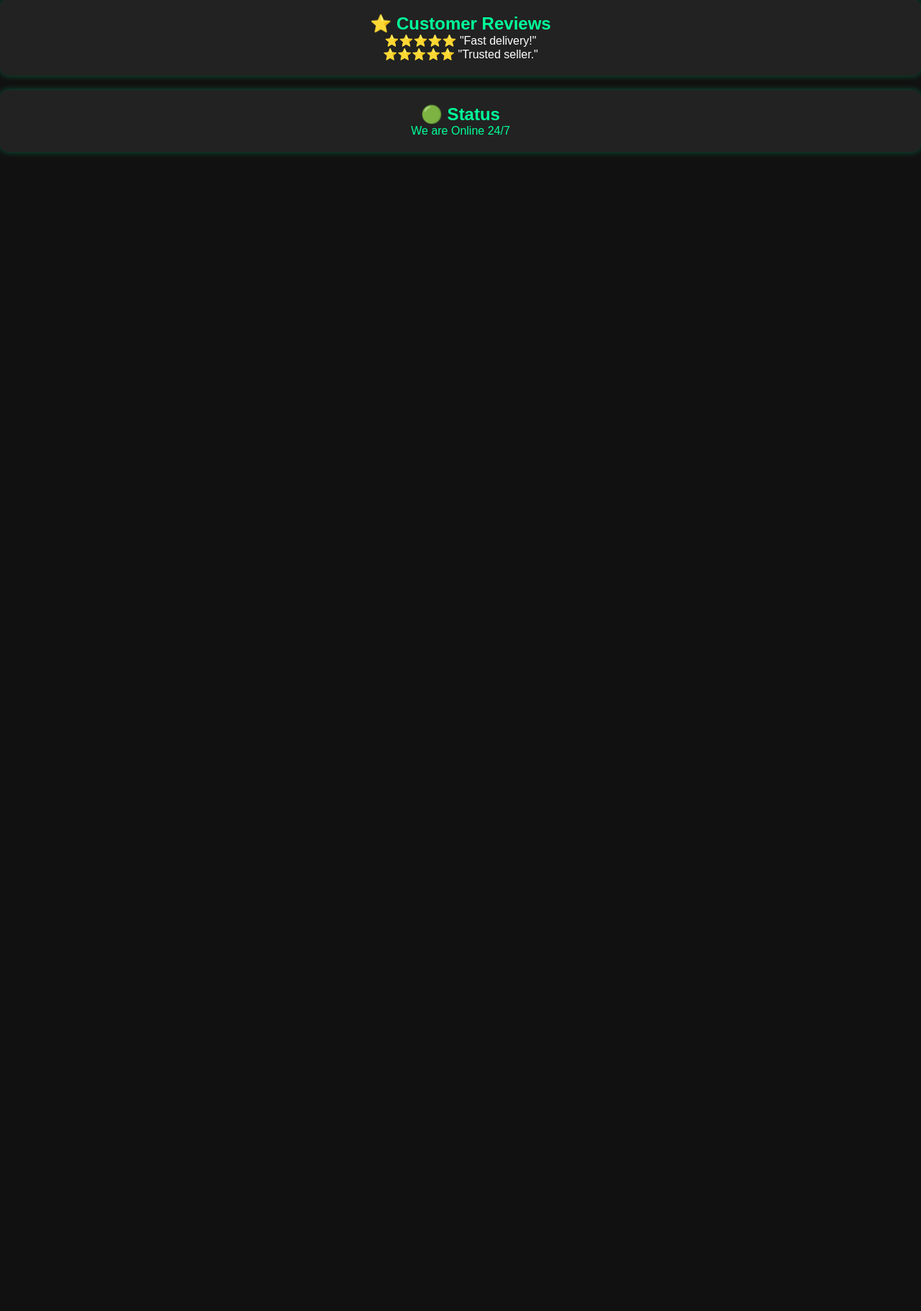
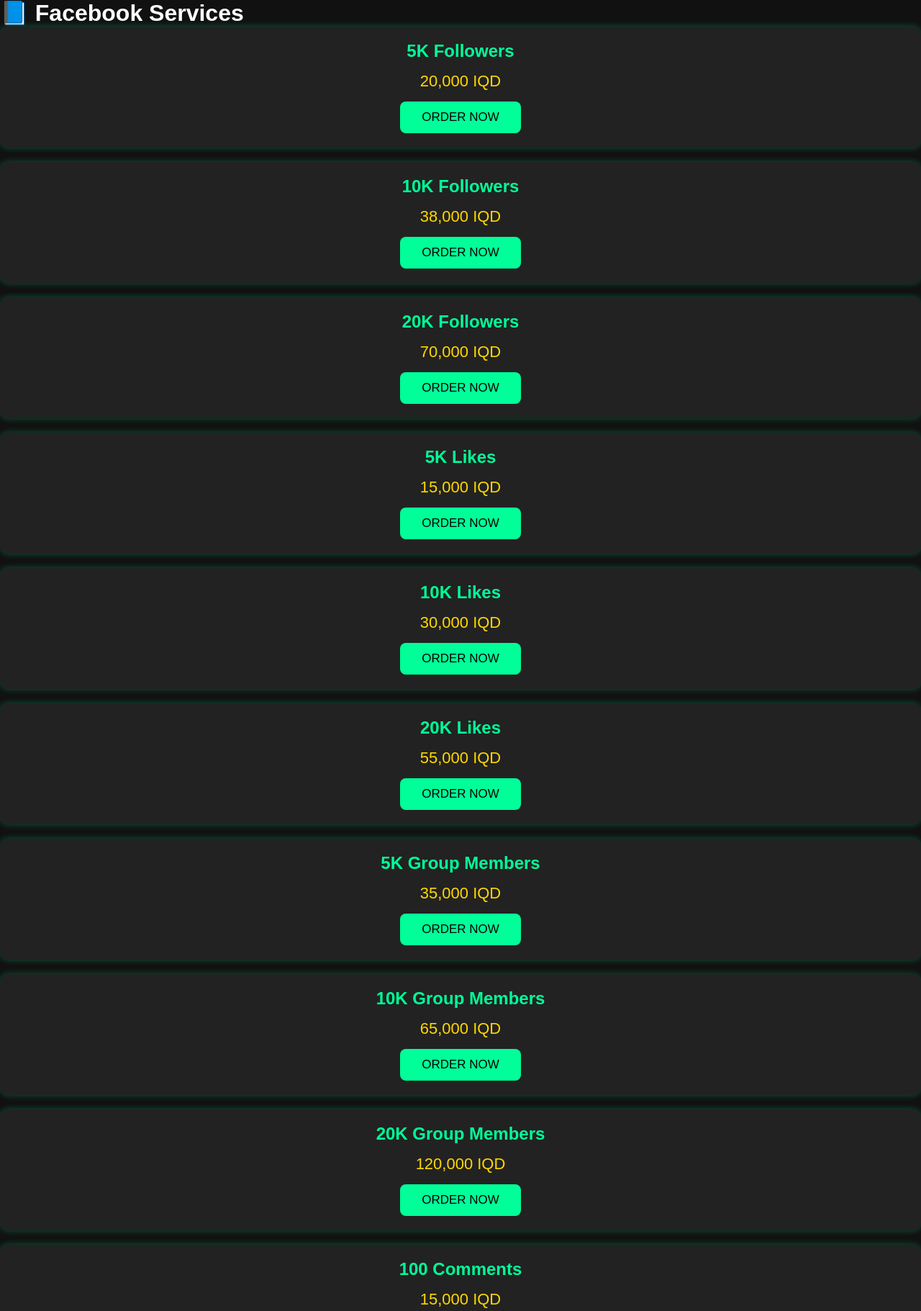
Before and after one commit to xoshawysarhad-png/kurdistan-store, a plain HTML site: page index.html in a window 1280 px wide. Shown: the part 7723-9544 px from the top of the page at 72% size. Before the commit the page ends 7954 px from the top, so only its background shows below. Drawn offline with Linux system fonts and the light colour scheme.

Commit message:
Update index.html

```diff
--- a/index.html
+++ b/index.html
@@ -464,6 +464,103 @@
   </a>
 </div>
 </div>
+    <h1>📘 Facebook Services</h1>
+
+<div class="card">
+  <h2>5K Followers</h2>
+  <p class="price">20,000 IQD</p>
+  <a href="https://wa.me/9647751513431?text=I want 5K Facebook Followers">
+    <button>ORDER NOW</button>
+  </a>
+</div>
+
+<div class="card">
+  <h2>10K Followers</h2>
+  <p class="price">38,000 IQD</p>
+  <a href="https://wa.me/9647751513431?text=I want 10K Facebook Followers">
+    <button>ORDER NOW</button>
+  </a>
+</div>
+
+<div class="card">
+  <h2>20K Followers</h2>
+  <p class="price">70,000 IQD</p>
+  <a href="https://wa.me/9647751513431?text=I want 20K Facebook Followers">
+    <button>ORDER NOW</button>
+  </a>
+</div>
+
+<div class="card">
+  <h2>5K Likes</h2>
+  <p class="price">15,000 IQD</p>
+  <a href="https://wa.me/9647751513431?text=I want 5K Facebook Likes">
+    <button>ORDER NOW</button>
+  </a>
+</div>
+
+<div class="card">
+  <h2>10K Likes</h2>
+  <p class="price">30,000 IQD</p>
+  <a href="https://wa.me/9647751513431?text=I want 10K Facebook Likes">
+    <button>ORDER NOW</button>
+  </a>
+</div>
+
+<div class="card">
+  <h2>20K Likes</h2>
+  <p class="price">55,000 IQD</p>
+  <a href="https://wa.me/9647751513431?text=I want 20K Facebook Likes">
+    <button>ORDER NOW</button>
+  </a>
+</div>
+
+<div class="card">
+  <h2>5K Group Members</h2>
+  <p class="price">35,000 IQD</p>
+  <a href="https://wa.me/9647751513431?text=I want 5K Facebook Group Members">
+    <button>ORDER NOW</button>
+  </a>
+</div>
+
+<div class="card">
+  <h2>10K Group Members</h2>
+  <p class="price">65,000 IQD</p>
+  <a href="https://wa.me/9647751513431?text=I want 10K Facebook Group Members">
+    <button>ORDER NOW</button>
+  </a>
+</div>
+
+<div class="card">
+  <h2>20K Group Members</h2>
+  <p class="price">120,000 IQD</p>
+  <a href="https://wa.me/9647751513431?text=I want 20K Facebook Group Members">
+    <button>ORDER NOW</button>
+  </a>
+</div>
+
+<div class="card">
+  <h2>100 Comments</h2>
+  <p class="price">15,000 IQD</p>
+  <a href="https://wa.me/9647751513431?text=I want 100 Facebook Comments">
+    <button>ORDER NOW</button>
+  </a>
+</div>
+
+<div class="card">
+  <h2>500 Comments</h2>
+  <p class="price">35,000 IQD</p>
+  <a href="https://wa.me/9647751513431?text=I want 500 Facebook Comments">
+    <button>ORDER NOW</button>
+  </a>
+</div>
+
+<div class="card">
+  <h2>1000 Comments</h2>
+  <p class="price">60,000 IQD</p>
+  <a href="https://wa.me/9647751513431?text=I want 1000 Facebook Comments">
+    <button>ORDER NOW</button>
+  </a>
+</div>
   <div class="card">
     <h2>⭐ Customer Reviews</h2>
     <p>⭐⭐⭐⭐⭐ "Fast delivery!"</p>
```
